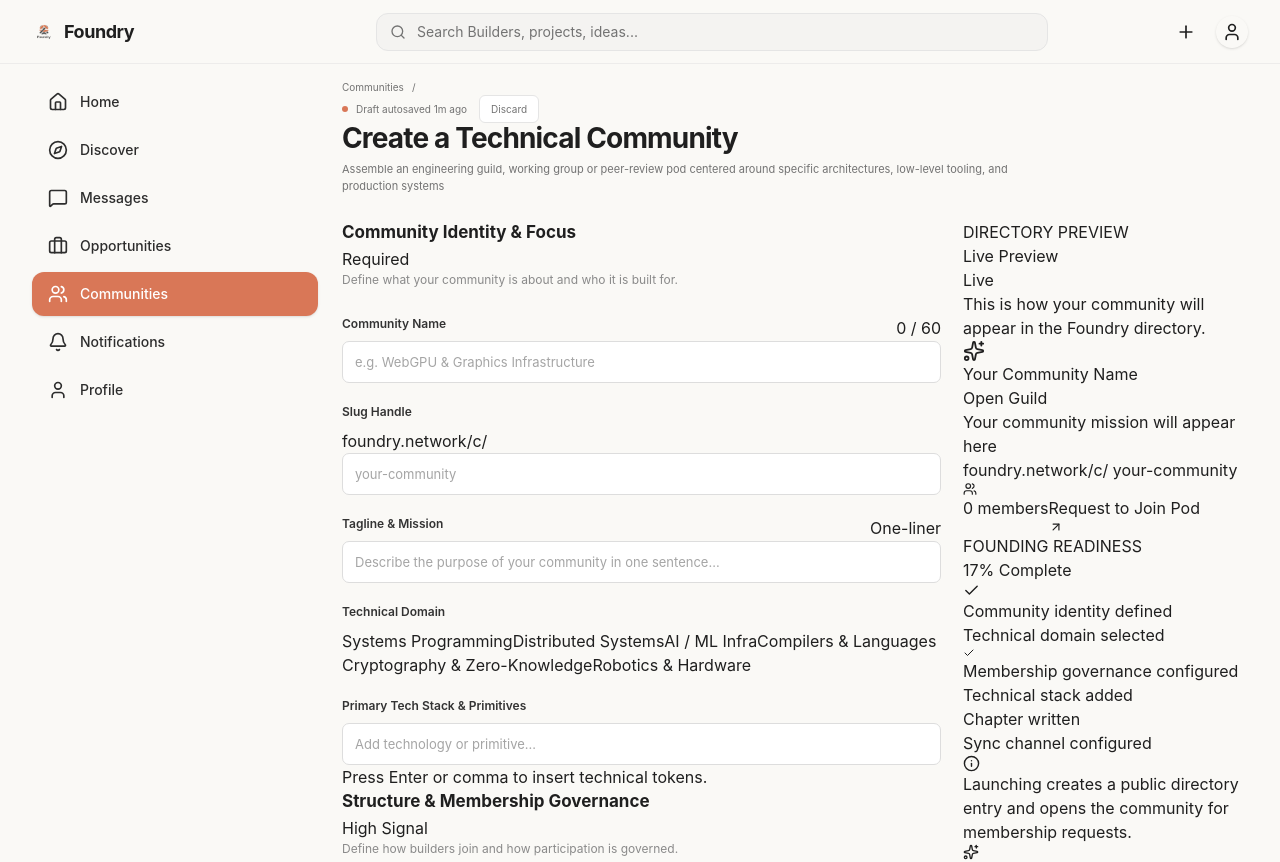
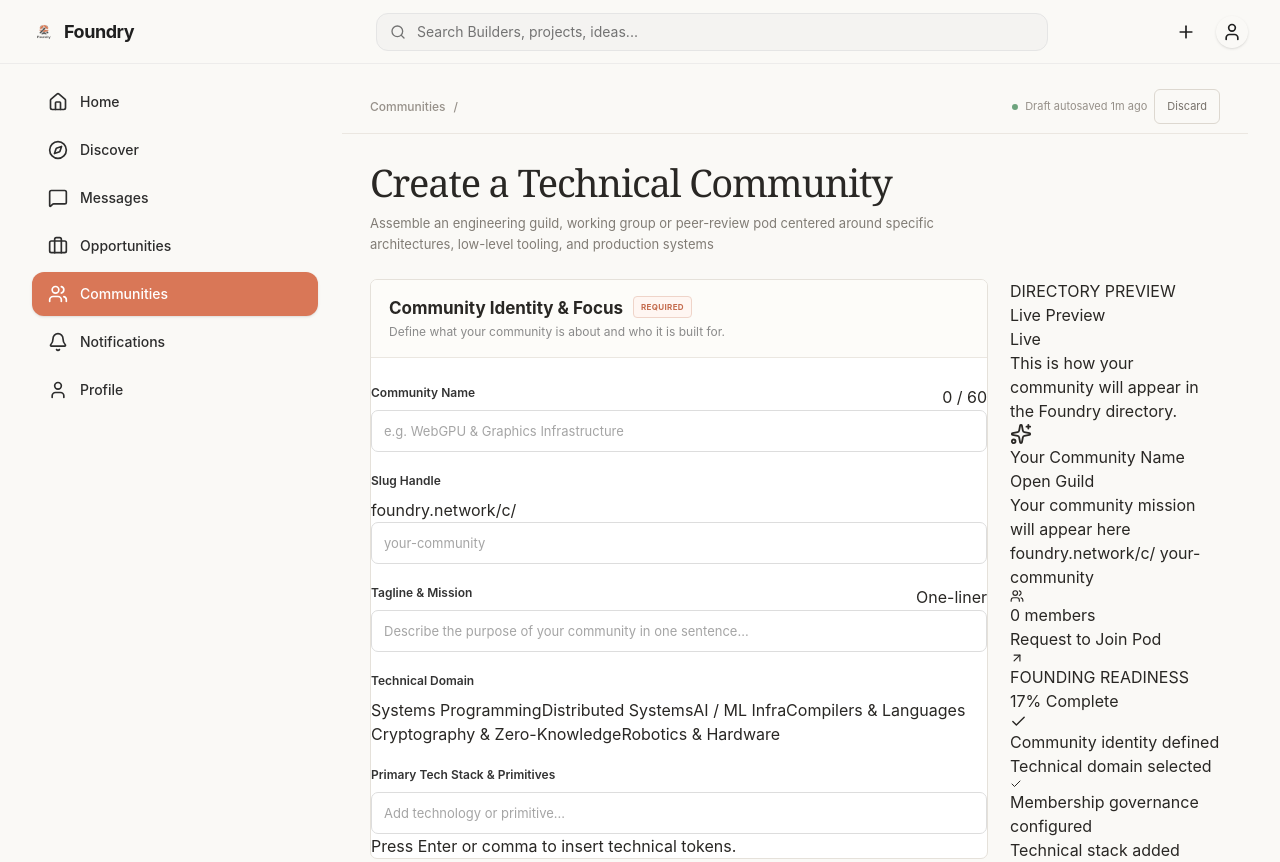
Before and after one commit to TechSage01/Foundry-Frontend, a React (Vite) app: page /communities/create in a window 1280 px wide. Shown: the top 862 px of the page. Built offline with nearby package versions, Linux system fonts and the light colour scheme.

Commit message:
style: create community page styling

```diff
--- a/src/pages/CreateCommunity.css
+++ b/src/pages/CreateCommunity.css
@@ -1,84 +1,306 @@
+:root {
+  /* Backgrounds */
+  --foundry-bg: #faf9f6;
+  --foundry-surface: #ffffff;
+  --foundry-surface-soft: #fdfcf9;
+  --foundry-surface-muted: #f7f4ee;
+  --foundry-surface-warm: #f8f6f2;
+
+  /* Text */
+  --foundry-text: #292724;
+  --foundry-text-dark: #302d29;
+  --foundry-text-secondary: #817c75;
+  --foundry-text-muted: #969089;
+  --foundry-text-light: #aaa49d;
+
+  /* Borders */
+  --foundry-border: #e5e1da;
+  --foundry-border-light: #ebe7e1;
+  --foundry-border-input: #ddd8d0;
+  --foundry-border-dark: #cfc9c0;
+
+  /* Accent */
+  --foundry-accent: #d27a5d;
+  --foundry-accent-primary: #cf7658;
+  --foundry-accent-dark: #c56c4e;
+  --foundry-accent-deep: #bd6247;
+  --foundry-accent-soft: #fff6f2;
+  --foundry-accent-warm: #fff7f3;
+  --foundry-accent-border: #e8c8bc;
+
+  /* Success */
+  --foundry-success: #6da37d;
+  --foundry-success-light: #72a07d;
+
+  /* Neutral */
+  --foundry-neutral: #ddd8d0;
+  --foundry-neutral-light: #eeeae4;
+  --foundry-neutral-dark: #77716a;
+}
+
 .create-community-page {
-    width: 100%;
-    min-height: 100%;
-    padding: 0 0 60px;
-    background: #faf9f6;
-    color: #1f1f1f;
+  min-height: 100vh;
+  background: var(--foundry-bg);
+  color: var(--foundry-text);
+  font-family: inherit;
+  box-sizing: border-box;
 }
-.create-communiy-topbar {
+
+.create-community-page *,
+.create-community-page *::before,
+.create-community-page *::after {
+  box-sizing: border-box;
+}
+
+.create-community-topbar {
   display: flex;
   align-items: center;
   justify-content: space-between;
   gap: 20px;
-    min-height: 44px;
-    margin-bottom: 4px;
+  min-height: 54px;
+  padding: 0 28px;
+  border-bottom: 1px solid var(--foundry-border-light);
+  background: var(--foundry-bg);
 }
+
 .create-community-breadcrumb {
   display: flex;
   align-items: center;
   gap: 8px;
-    color: #737373;
-    font-size: 10px;
+  margin: 0;
+  color: var(--foundry-text-muted);
+  font-size: 12px;
+  font-weight: 500;
 }
+
 .create-community-breadcrumb a {
-    color: #737373;
+  color: var(--foundry-text-muted);
   text-decoration: none;
+  transition: color 0.2s ease;
 }
+
 .create-community-breadcrumb a:hover {
-    color: #d97757;
+  color: var(--foundry-accent-dark);
 }
+
+.create-community-breadcrumb-separator {
+  color: #c2bdb5;
+}
+
+.create-community-breadcrumb-current {
+  color: #3d3935;
+}
+
 .create-community-save-status {
   display: flex;
   align-items: center;
-    gap: 8px;
-    color: #737373;
-    font-size: 10px;
+  gap: 7px;
+  color: var(--foundry-text-muted);
+  font-size: 11px;
+  white-space: nowrap;
 }
+
 .autosave-dot {
   width: 6px;
   height: 6px;
   border-radius: 50%;
-    background: #d97757;
-    flex-shrink: 0;
+  background: var(--foundry-success);
 }
-.discard-button {
-    height: 28px;
-    padding: 0 11px;
-    margin-left: 4px;
-    border: 1px solid #e5e5e5;
-    border-radius: 6px;
-    background: #ffffff;
-    color: #737373;
-    font-family: inherit;
+
+.create-community-header {
+  padding: 28px 28px 24px;
+}
+
+.create-community-header .eyebrow {
+  display: inline-block;
+  margin-bottom: 8px;
+  color: var(--foundry-accent-dark);
+
   font-size: 10px;
-    cursor: pointer;
+  font-weight: 700;
+  letter-spacing: 0.12em;
+  text-transform: uppercase;
 }
-.discard-button:hover {
-    border-color: #d5d5d5;
-    color: #1f1f1f;
-}
-.create-community-header {
-    margin-bottom: 24px;
-}
+
 .create-community-header h1 {
-    margin: 0 0 7px;
-    color: #1f1f1f;
-    font-size: 28px;
-    line-height: 1.1;
-    font-weight: 700;
+  margin: 0;
+
+  color: var(--foundry-text);
+
+  font-family: Georgia, "Times New Roman", serif;
+  font-size: clamp(28px, 3vw, 38px);
+  font-weight: 500;
+  line-height: 1.08;
   letter-spacing: -0.03em;
 }
+
 .create-community-header p {
-    max-width: 720px;
-    margin: 0;
-    color: #737373;
-    font-size: 11px;
+  max-width: 620px;
+
+  margin: 10px 0 0;
+
+  color: var(--foundry-text-secondary);
+
+  font-size: 13px;
   line-height: 1.6;
 }
 
+.discard-button {
+  display: inline-flex;
+  align-items: center;
+  justify-content: center;
+  gap: 7px;
+
+  padding: 8px 12px;
+
+  border: 1px solid var(--foundry-border-input);
+  border-radius: 6px;
+
+  background: transparent;
+  color: var(--foundry-neutral-dark);
+
+  font: inherit;
+  font-size: 11px;
+
+  cursor: pointer;
+
+  transition:
+    background 0.2s ease,
+    border-color 0.2s ease,
+    color 0.2s ease;
+}
+
+.discard-button:hover {
+  border-color: var(--foundry-border-dark);
+
+  background: var(--foundry-surface-muted);
+  color: #403c38;
+}
+
+
 .create-community-layout {
   display: grid;
-    grid-template-columns: minmax(0, 1fr) 285px;
+
+  grid-template-columns: minmax(0, 1fr) 210px;
+
   align-items: start;
   gap: 22px;
+
+  padding: 0 28px 40px;
 }
+
+.create-community-main {
+  min-width: 0;
+}
+
+.create-community-sidebar {
+  min-width: 0;
+}
+
+.community-form-section {
+  margin-bottom: 14px;
+
+  border: 1px solid var(--foundry-border);
+  border-radius: 7px;
+
+  background: var(--foundry-surface);
+
+  overflow: hidden;
+}
+
+.form-section-heading {
+  display: flex;
+  align-items: flex-start;
+  justify-content: space-between;
+  gap: 20px;
+
+  padding: 16px 18px;
+
+  border-bottom: 1px solid var(--foundry-border-light);
+
+  background: var(--foundry-surface-soft);
+}
+
+.section-title-row {
+  display: flex;
+  align-items: flex-start;
+  gap: 10px;
+}
+
+.section-number {
+  display: flex;
+  align-items: center;
+  justify-content: center;
+
+  flex: 0 0 auto;
+
+  width: 23px;
+  height: 23px;
+
+  border: 1px solid #ded8cf;
+  border-radius: 50%;
+
+  background: var(--foundry-surface-muted);
+  color: #7c766e;
+
+  font-size: 10px;
+  font-weight: 700;
+}
+
+.section-title {
+  margin: 0;
+
+  color: var(--foundry-text-dark);
+
+  font-size: 13px;
+  font-weight: 700;
+  line-height: 1.4;
+}
+
+.section-description {
+  margin: 3px 0 0;
+
+  color: var(--foundry-text-muted);
+
+  font-size: 10px;
+  line-height: 1.5;
+}
+
+.section-badge,
+.section-badge-optional {
+  display: inline-flex;
+  align-items: center;
+
+  flex-shrink: 0;
+
+  padding: 4px 7px;
+
+  border-radius: 4px;
+
+  font-size: 8px;
+  font-weight: 700;
+  letter-spacing: 0.04em;
+  text-transform: uppercase;
+}
+
+.section-badge {
+  border: 1px solid #efd4c9;
+
+  background: var(--foundry-accent-soft);
+  color: var(--foundry-accent-dark);
+}
+
+.section-badge-optional {
+  border: 1px solid #e1ddd6;
+
+  background: var(--foundry-surface-muted);
+  color: var(--foundry-text-muted);
+}
+.community-form-section > .form-section-body {
+    padding: 18px;
+}
+.form-grid {
+    display: grid;
+    grid-template-columns: repeat(2, minmax(0,1fr));
+    gap: 16px;
+}
```
Lines whose indentation alone changed are shown as unchanged.
